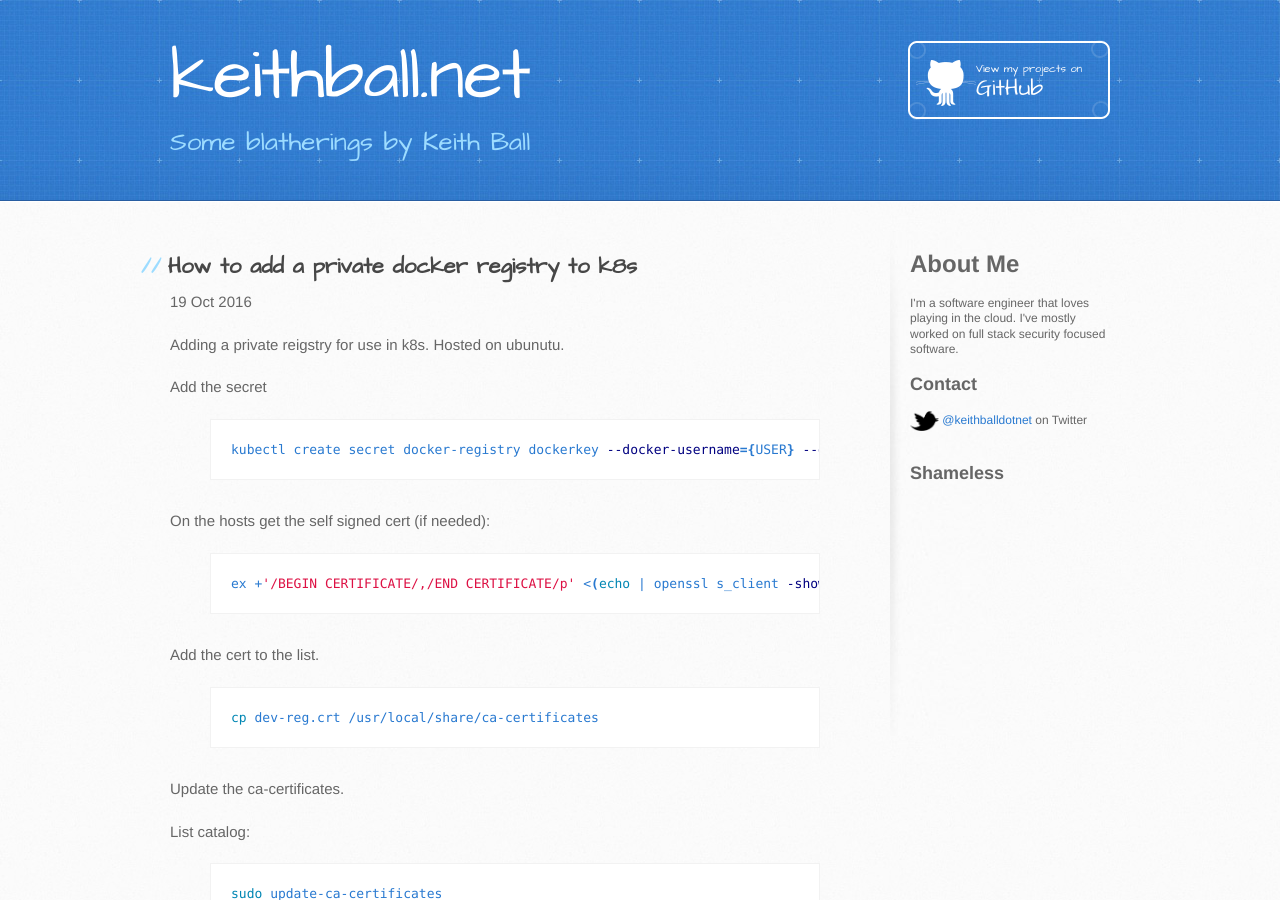
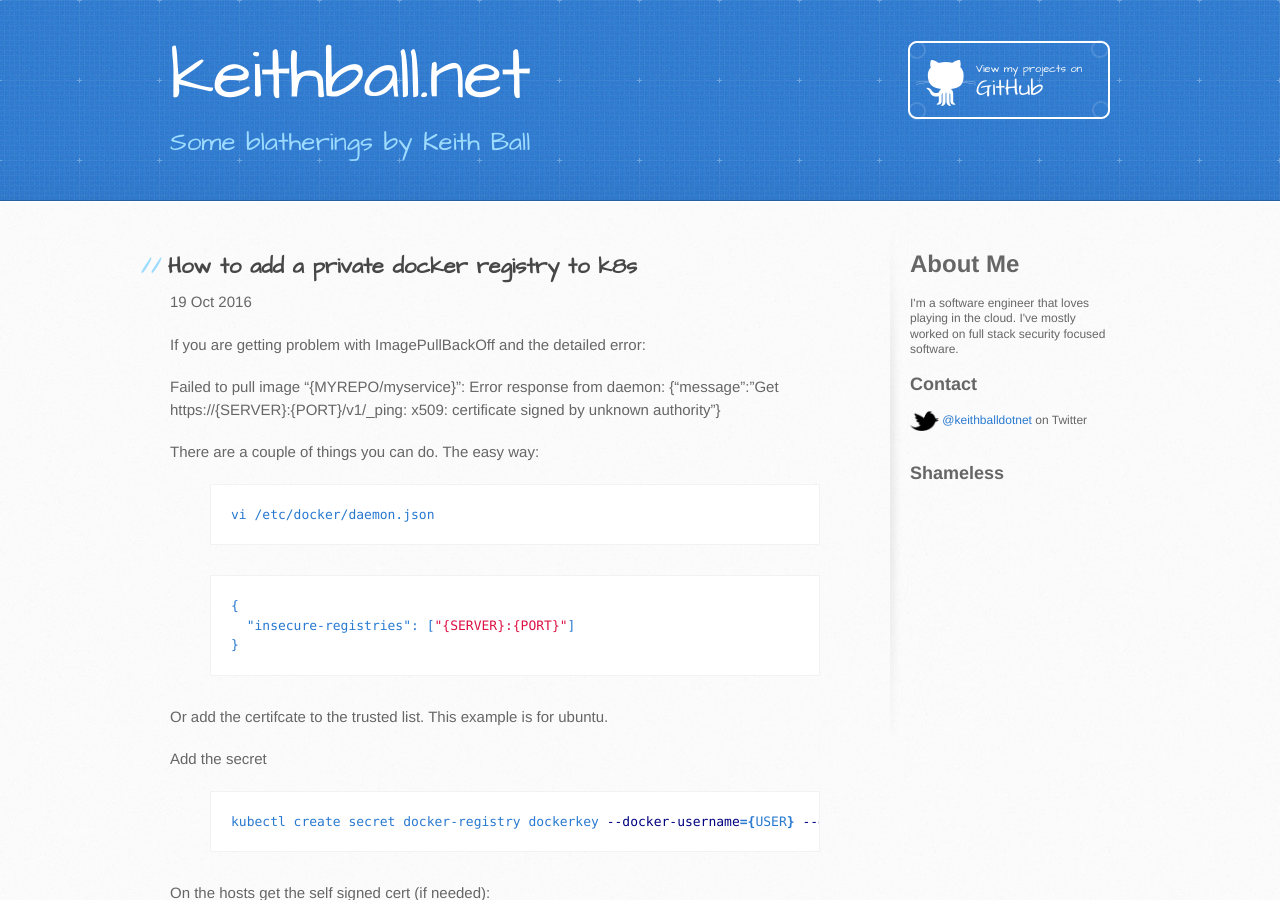
Before and after one commit to Inflatablewoman/inflatablewoman.github.io, a Jekyll site: the page built from _posts/2016-10-19-How-to-add-a-private-repository.markdown, in a window 1280 px wide and 900 px high. Built offline with Jekyll 4.4.1, drawn with Linux system fonts in a browser that asks for light colours.

Commit message:
Added easy option

```diff
--- a/_posts/2016-10-19-How-to-add-a-private-repository.markdown
+++ b/_posts/2016-10-19-How-to-add-a-private-repository.markdown
@@ -5,7 +5,23 @@ date:   2016-10-19 07:00:00
 categories: k8s
 ---
 
-Adding a private reigstry for use in k8s.  Hosted on ubunutu.
+If you are getting problem with ImagePullBackOff and the detailed error:
+
+Failed to pull image "{MYREPO/myservice}": Error response from daemon: {"message":"Get https://{SERVER}:{PORT}/v1/_ping: x509: certificate signed by unknown authority"}
+
+There are a couple of things you can do.  The easy way:
+
+{% highlight bash %}
+vi /etc/docker/daemon.json
+{% endhighlight %}
+
+{% highlight json %}
+{
+  "insecure-registries": ["{SERVER}:{PORT}"]
+}
+{% endhighlight %}
+
+Or add the certifcate to the trusted list.  This example is for ubuntu.
 
 Add the secret
 {% highlight bash %}
```
